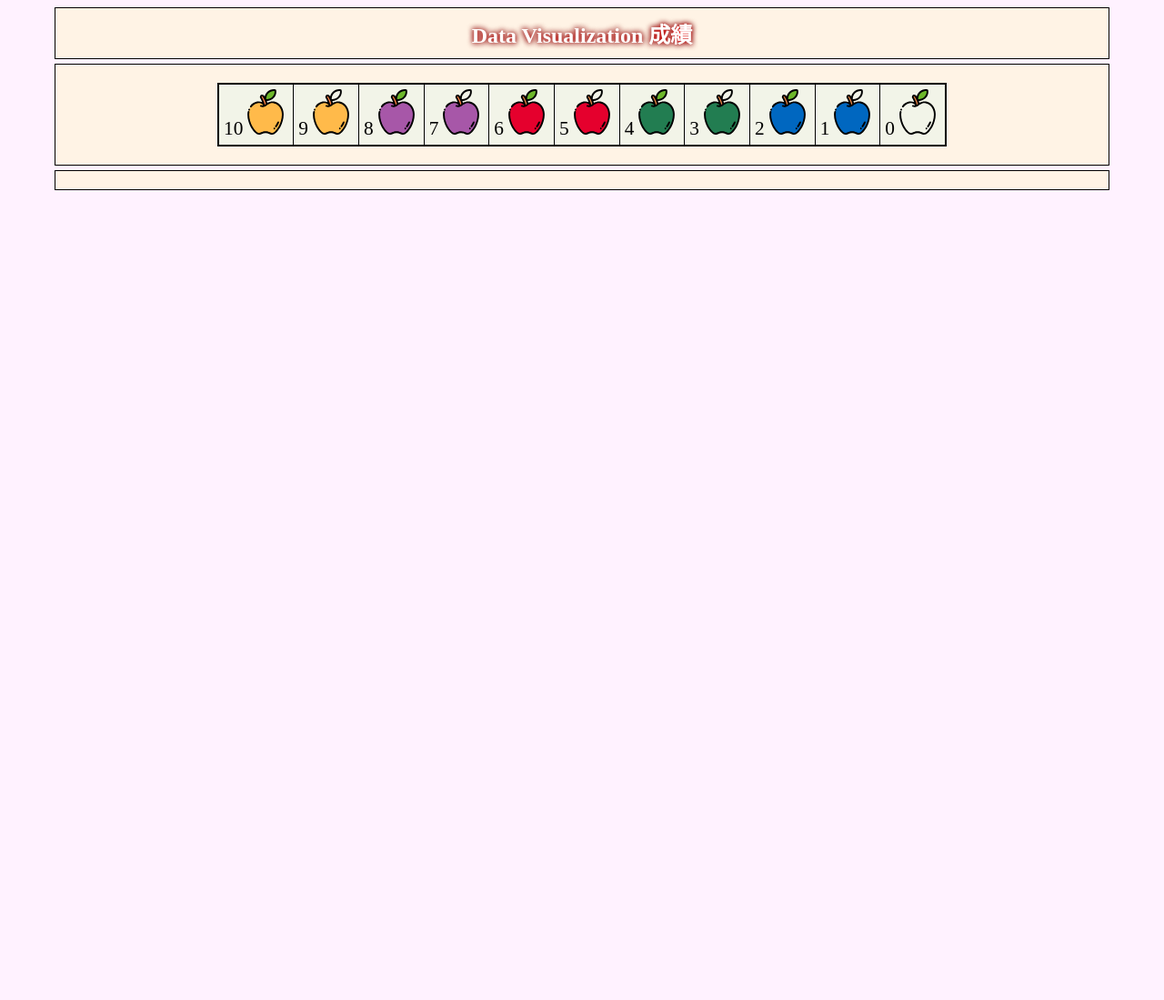
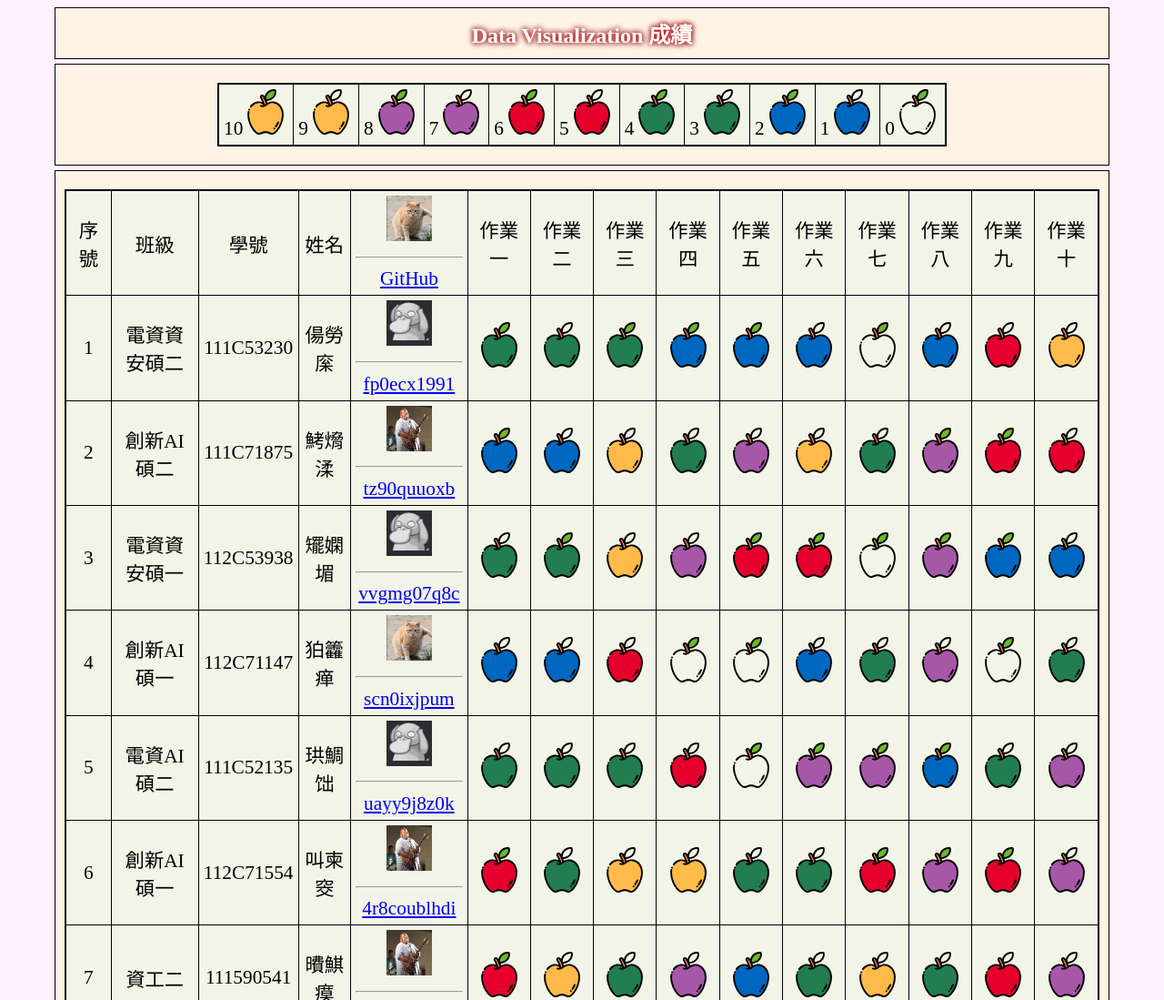
Before and after one commit to Zixun55/vis2023f, a plain HTML site: page hw01/src-medium-v7/index.html in a window 1280 px wide. Shown: the top 1099 px of the page at 91% size. Before the commit the page ends 800 px from the top, so only its background shows below. Drawn offline with Linux system fonts and the light colour scheme; files whose address does not match are found by name; a web font is replaced by a local one.

Commit message:
medium-v7 讀取csv

```diff
--- a/hw01/src-medium-v7/index.html
+++ b/hw01/src-medium-v7/index.html
@@ -200,7 +200,7 @@
     <script type="text/javascript" charset="utf-8">
         d3.text("../data.csv").then((data) => {
 
-            const parsedCSV = d3.csvparseRows(data);
+            const parsedCSV = d3.csvParseRows(data);
 
             const container = d3.select("#div2")
                 .append("table")
```
